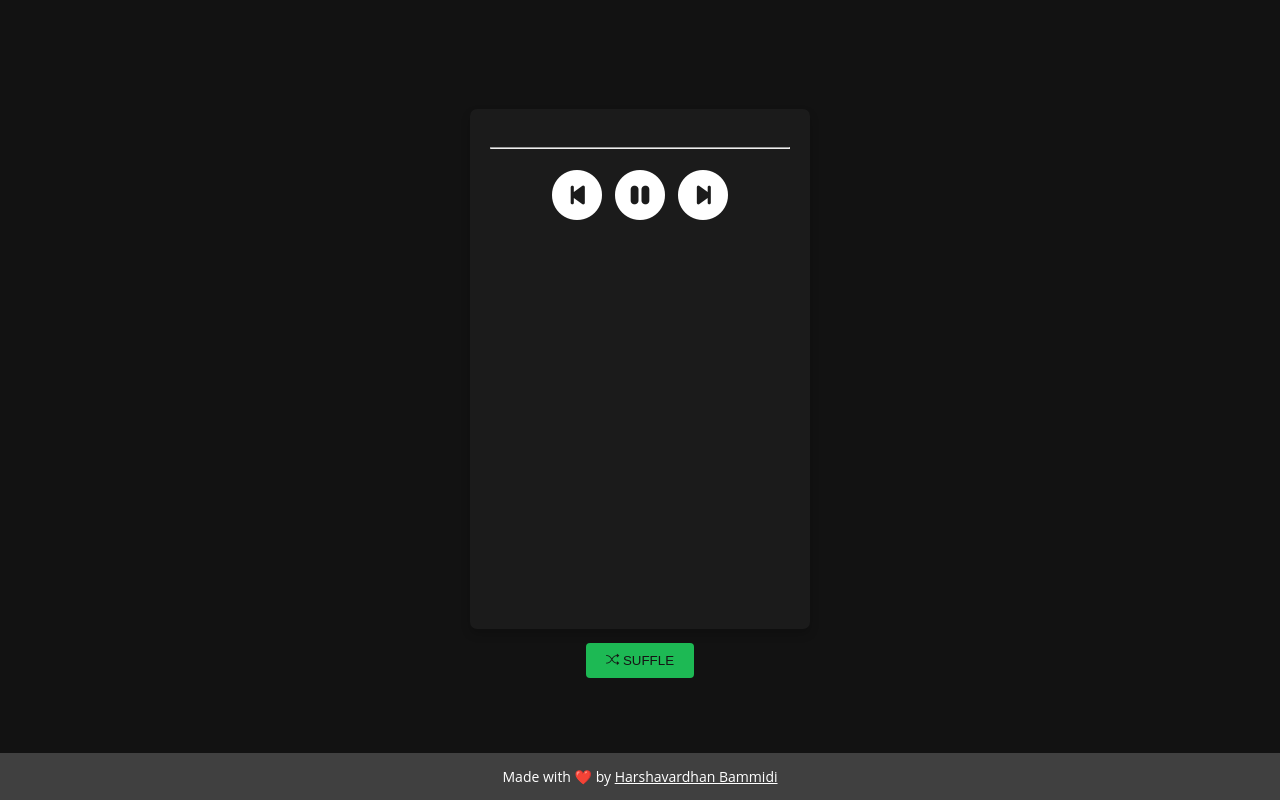
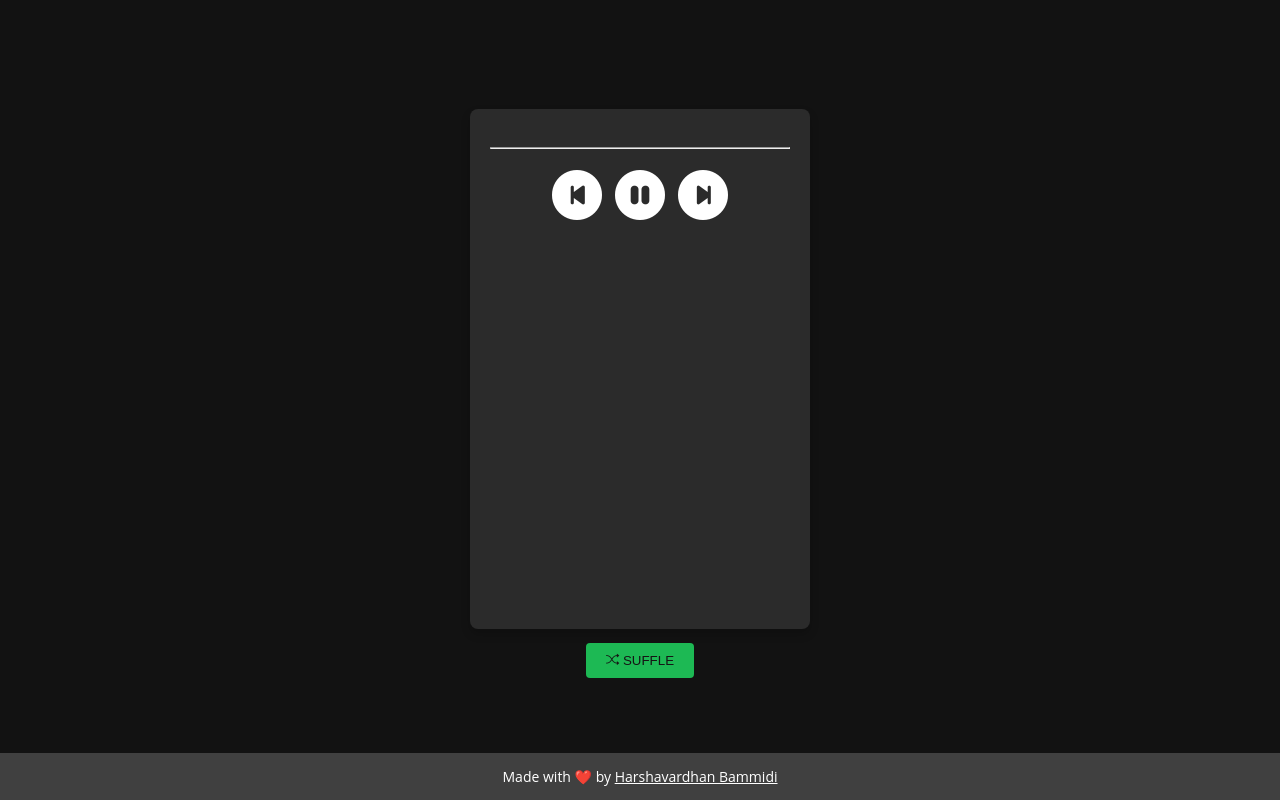
Before and after one commit to harshavb08/bz-webdev-bootcamp, a website: page musicPlayer.html in a window 1280 px wide. Drawn offline with nearby package versions, Linux system fonts and the light colour scheme; no server answers.

```diff
--- a/public/css/musicPlayer.css
+++ b/public/css/musicPlayer.css
@@ -25,8 +25,8 @@
 }
 
 .card {
-    background-color: #1b1b1b;
-    border-radius: 7px;
+    background-color: #2b2b2b;
+    border-radius: 8px;
     box-shadow: 0 5px 10px rgba(0, 0, 0, 0.2);
     padding: 20px 20px;
     justify-content: center;
```
